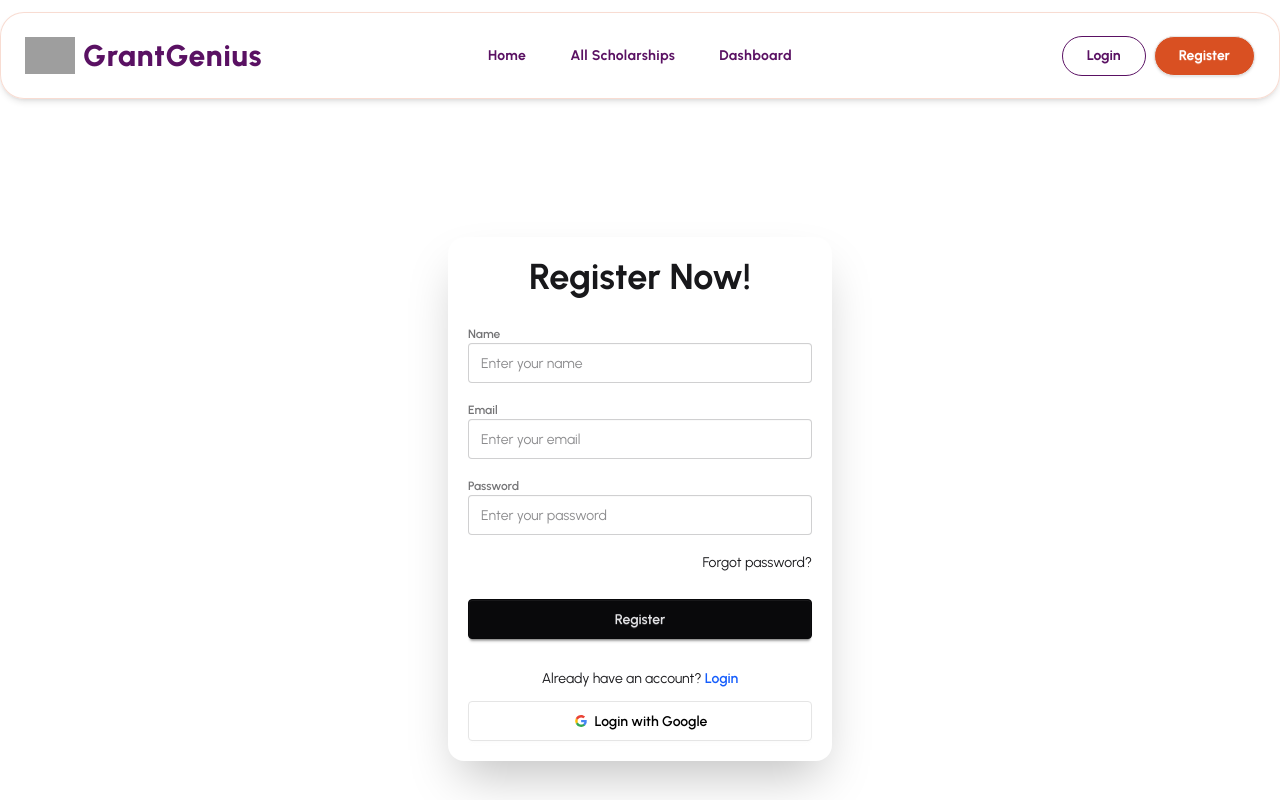
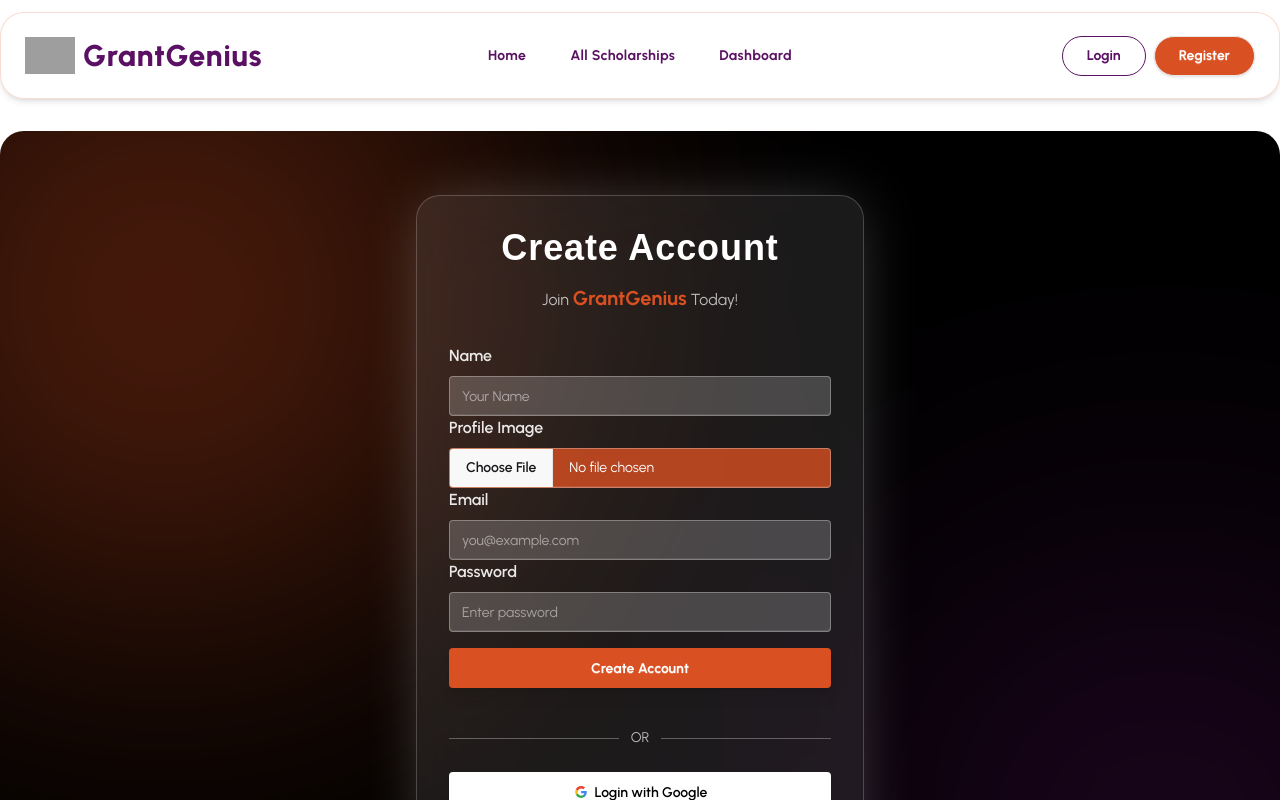
Before and after one commit to JarifTheKing/GrantGenius, a React (Vite) app: page /register in a window 1280 px wide. Shown: the top 800 px of the page. Built offline with nearby package versions, Linux system fonts and the light colour scheme; no server answers; grey boxes are pictures that could not be loaded; a web font is replaced by a local one.

Commit message:
login & register page style set

```diff
--- a/src/Pages/Auth/Login.jsx
+++ b/src/Pages/Auth/Login.jsx
@@ -4,83 +4,106 @@ import useAuth from "../../Hooks/useAuth";
 import { Link, useNavigate, useLocation } from "react-router";
 
 const Login = () => {
-  const { register, handleSubmit } = useForm();
+  const {
+    register,
+    handleSubmit,
+    formState: { errors },
+  } = useForm();
   const { signInUser, signInWithGoogle } = useAuth();
 
   const navigate = useNavigate();
   const location = useLocation();
-
-  // previous route or fallback "/"
   const from = location.state?.from?.pathname || "/";
 
   const handleLogin = (data) => {
     signInUser(data.email, data.password)
-      .then((res) => {
-        console.log("Login Success:", res.user);
-        navigate(from, { replace: true });
-      })
+      .then(() => navigate(from, { replace: true }))
       .catch((err) => console.log("Login Error:", err.message));
   };
 
   const handleGoogleLogin = () => {
     signInWithGoogle()
-      .then((res) => {
-        console.log("Google Login Success:", res.user);
-        navigate(from, { replace: true });
-      })
+      .then(() => navigate(from, { replace: true }))
       .catch((err) => console.log("Google Login Error:", err.message));
   };
 
   return (
-    <div className="min-h-screen flex items-center justify-center px-4">
-      <div className="card bg-base-100 w-full max-w-sm shadow-2xl rounded-2xl p-5">
-        <h1 className="text-4xl font-bold text-center mb-6">Login</h1>
+    <div className="min-h-screen flex items-center rounded-3xl my-8 justify-center px-4 relative overflow-hidden bg-black">
+      <div className="absolute w-[650px] h-[650px] bg-[#d95022]/40 rounded-full blur-[160px] -top-40 -left-40"></div>
+      <div className="absolute w-[550px] h-[550px] bg-[#5a1163]/40 rounded-full blur-[160px] -bottom-40 -right-40"></div>
 
-        <form onSubmit={handleSubmit(handleLogin)} className="space-y-3">
-          <fieldset className="fieldset space-y-3">
-            <div>
-              <label className="label font-semibold">Email</label>
+      <div className="w-full max-w-md bg-white/10 backdrop-blur-2xl border border-white/20 shadow-[0_0_60px_-10px_rgba(255,255,255,0.25)] rounded-3xl p-8">
+        <h1 className="text-4xl font-extrabold text-center text-white mb-6 logo">
+          Welcome Back
+        </h1>
+
+        <form onSubmit={handleSubmit(handleLogin)} className="space-y-5">
+          {/* Email */}
+          <label className="form-control w-full">
+            <span className="label-text text-white/90 font-semibold">
+              Email
+            </span>
             <input
               type="email"
-                {...register("email")}
-                className="input input-bordered w-full"
+              {...register("email", { required: "Email is required" })}
+              className="input input-bordered w-full bg-white/20 text-white placeholder-white/50 border-white/30 mt-2"
               placeholder="Enter your email"
             />
-            </div>
+            {errors.email && (
+              <p className="text-red-400 text-sm mt-1">
+                {errors.email.message}
+              </p>
+            )}
+          </label>
 
-            <div>
-              <label className="label font-semibold">Password</label>
+          {/* Password */}
+          <label className="form-control w-full">
+            <span className="label-text text-white/90 font-semibold">
+              Password
+            </span>
             <input
               type="password"
-                {...register("password")}
-                className="input input-bordered w-full"
+              {...register("password", { required: "Password is required" })}
+              className="input input-bordered w-full bg-white/20 text-white placeholder-white/50 border-white/30 mt-2"
               placeholder="Enter your password"
             />
-            </div>
+            {errors.password && (
+              <p className="text-red-400 text-sm mt-1">
+                {errors.password.message}
+              </p>
+            )}
+          </label>
 
-            <button className="btn btn-neutral w-full mt-2">Login</button>
+          <button
+            className="btn w-full text-white font-bold border-none shadow-lg mt-2"
+            style={{ backgroundColor: "#d95022" }}
+          >
+            Login
+          </button>
 
-            <p className="text-sm text-center mt-3">
+          <p className="text-sm text-center text-white/80 mt-3">
             Don't have an account?{" "}
-              <Link to="/register" className="text-blue-600 font-semibold">
+            <Link
+              to="/register"
+              className="font-semibold hover:underline"
+              style={{ color: "#d95022" }}
+            >
               Register
             </Link>
           </p>
-          </fieldset>
         </form>
 
-        {/* Google */}
+        <div className="flex items-center gap-3 my-6">
+          <div className="flex-1 h-px bg-white/30"></div>
+          <span className="text-white/70 text-sm">OR</span>
+          <div className="flex-1 h-px bg-white/30"></div>
+        </div>
+
         <button
           onClick={handleGoogleLogin}
-          className="btn bg-white text-black border-[#e5e5e5]"
+          className="btn border-0 w-full bg-white text-black font-semibold hover:bg-gray-200 shadow-lg"
         >
-          <svg
-            aria-label="Google logo"
-            width="16"
-            height="16"
-            xmlns="http://www.w3.org/2000/svg"
-            viewBox="0 0 512 512"
-          >
+          <svg width="16" height="16" viewBox="0 0 512 512">
             <g>
               <path d="m0 0H512V512H0" fill="#fff"></path>
               <path
--- a/src/Pages/Auth/Register.jsx
+++ b/src/Pages/Auth/Register.jsx
@@ -1,4 +1,4 @@
-import React from "react";
+import React, { useState } from "react";
 import { useForm } from "react-hook-form";
 import useAuth from "../../Hooks/useAuth";
 import { Link, useNavigate, useLocation } from "react-router";
@@ -9,119 +9,163 @@ const Register = () => {
     handleSubmit,
     formState: { errors },
   } = useForm();
-
   const { registerUser, signInWithGoogle } = useAuth();
 
   const navigate = useNavigate();
   const location = useLocation();
+  const [preview, setPreview] = useState("");
 
-  // get previous page OR go to home
   const from = location.state?.from || "/";
 
-  const handleRegister = (data) => {
-    const name = data.name;
-    const email = data.email;
-    const password = data.password;
-
-    registerUser(email, password, name, null)
-      .then((res) => {
-        console.log("User Registered Successfully:", res.user);
-        navigate(from, { replace: true }); // 🔥 redirect to previous page
-      })
-      .catch((err) => console.log("Registration Error:", err.message));
+  const handleImageChange = (e) => {
+    const file = e.target.files?.[0];
+    if (file) {
+      setPreview(URL.createObjectURL(file));
+    }
   };
 
-  const handleGoogleSignIn = () => {
-    signInWithGoogle()
-      .then((res) => {
-        console.log("Google Login Success:", res.user);
-        navigate(from, { replace: true }); // 🔥 redirect on Google login too
-      })
-      .catch((err) => console.log("Google Login Error:", err.message));
+  const handleRegister = (data) => {
+    registerUser(data.email, data.password, data.name, preview || null)
+      .then(() => navigate(from, { replace: true }))
+      .catch((err) => console.log(err.message));
   };
 
   return (
-    <div className="min-h-screen flex items-center justify-center px-4">
-      <div className="card bg-base-100 w-full max-w-sm shadow-2xl rounded-2xl p-5">
-        <h1 className="text-4xl font-bold text-center mb-6">Register Now!</h1>
+    <div className="min-h-screen flex items-center rounded-3xl my-8 justify-center px-4 py-16 bg-black relative overflow-hidden">
+      {/* === THEME COLOR GLOW BACKGROUND === */}
+      <div className="absolute w-[650px] h-[650px] bg-[#d95022]/40 rounded-full blur-[160px] -top-40 -left-40"></div>
+      <div className="absolute w-[550px] h-[550px] bg-[#5a1163]/40 rounded-full blur-[160px] -bottom-40 -right-40"></div>
 
-        <div className="card-body p-0">
-          <form onSubmit={handleSubmit(handleRegister)} className="space-y-3">
-            <fieldset className="fieldset space-y-3">
-              <div>
-                <label className="label font-semibold">Name</label>
+      {/* Main Card */}
+      <div
+        className="w-full max-w-md bg-white/10 backdrop-blur-2xl border border-white/20
+                      shadow-[0_0_60px_-10px_rgba(255,255,255,0.25)]
+                      rounded-3xl p-8"
+      >
+        <h2 className="text-4xl font-extrabold text-center text-white tracking-wide mb-4 logo">
+          Create Account
+        </h2>
+
+        <p className="text-center text-white/70 mb-8">
+          Join{" "}
+          <span className="font-bold text-xl" style={{ color: "#d95022" }}>
+            GrantGenius
+          </span>{" "}
+          Today!
+        </p>
+
+        {/* ===== FORM START ===== */}
+        <form className="space-y-5" onSubmit={handleSubmit(handleRegister)}>
+          {/* Name */}
+          <label className="form-control w-full">
+            <span className="label-text text-white/90 font-semibold">Name</span>
             <input
+              {...register("name", { required: "Name is required" })}
               type="text"
-                  {...register("name", { required: true })}
-                  className="input input-bordered w-full"
-                  placeholder="Enter your name"
+              placeholder="Your Name"
+              className="input input-bordered w-full bg-white/20
+                         text-white placeholder-white/50 border-white/30 mt-2"
             />
             {errors.name && (
-                  <p className="text-red-500 text-sm mt-1">Name is required</p>
+              <p className="text-red-300 text-sm mt-1">{errors.name.message}</p>
             )}
+          </label>
+
+          {/* Image Upload */}
+          <label className="form-control w-full">
+            <span className="label-text text-white/90 font-semibold">
+              Profile Image
+            </span>
+
+            <input
+              type="file"
+              accept="image/*"
+              {...register("photo")}
+              onChange={handleImageChange}
+              className="file-input file-input-bordered w-full
+                         border-white/30 bg-[#d95022]/80 text-white mt-2"
+            />
+
+            {preview && (
+              <img
+                src={preview}
+                className="w-20 h-20 rounded-full mt-3 border-2
+                           border-white shadow-md object-cover"
+              />
+            )}
+          </label>
+
+          {/* Email */}
+          <label className="form-control w-full">
+            <span className="label-text text-white/90 font-semibold">
+              Email
+            </span>
+            <input
+              {...register("email", { required: "Email is required" })}
+              type="email"
+              placeholder="you@example.com"
+              className="input input-bordered w-full bg-white/20
+                         text-white placeholder-white/50 border-white/30 mt-2"
+            />
+            {errors.email && (
+              <p className="text-red-300 text-sm mt-1">
+                {errors.email.message}
+              </p>
+            )}
+          </label>
+
+          {/* Password */}
+          <label className="form-control w-full">
+            <span className="label-text text-white/90 font-semibold">
+              Password
+            </span>
+            <input
+              {...register("password", {
+                required: "Password required",
+                minLength: { value: 6, message: "Minimum 6 characters" },
+              })}
+              type="password"
+              placeholder="Enter password"
+              className="input input-bordered w-full bg-white/20
+                         text-white placeholder-white/50 border-white/30 mt-2"
+            />
+            {errors.password && (
+              <p className="text-red-300 text-sm mt-1">
+                {errors.password.message}
+              </p>
+            )}
+          </label>
+
+          {/* Submit Button */}
+          <button
+            className="btn my-4 w-full text-white font-bold border-none
+                       shadow-lg"
+            style={{ backgroundColor: "#d95022" }}
+          >
+            Create Account
+          </button>
+        </form>
+
+        {/* Divider */}
+        <div className="flex items-center gap-3 my-6">
+          <div className="flex-1 h-px bg-white/30"></div>
+          <span className="text-white/70 text-sm">OR</span>
+          <div className="flex-1 h-px bg-white/30"></div>
         </div>
 
-              <div>
-                <label className="label font-semibold">Email</label>
-                <input
-                  type="email"
-                  {...register("email", { required: true })}
-                  className="input input-bordered w-full"
-                  placeholder="Enter your email"
-                />
-                {errors.email && (
-                  <p className="text-red-500 text-sm mt-1">Email is required</p>
-                )}
-              </div>
-
-              <div>
-                <label className="label font-semibold">Password</label>
-                <input
-                  type="password"
-                  {...register("password", {
-                    required: true,
-                    minLength: 6,
-                    pattern: /^(?=.*[A-Z])(?=.*[a-z]).{6,}$/,
-                  })}
-                  className="input input-bordered w-full"
-                  placeholder="Enter your password"
-                />
-                {errors.password && (
-                  <p className="text-red-500 text-sm mt-1">
-                    Password must include uppercase, lowercase and be 6+ chars.
-                  </p>
-                )}
-              </div>
-
-              <div className="text-right">
-                <a className="link link-hover text-sm">Forgot password?</a>
-              </div>
-
-              <button className="btn btn-neutral w-full mt-2">Register</button>
-
-              <p className="text-sm text-center mt-3">
-                Already have an account?{" "}
-                <Link to="/login" className="text-blue-600 font-semibold">
-                  Login
-                </Link>
-              </p>
-            </fieldset>
-          </form>
-
-          {/* Google */}
+        {/* Google Login */}
         <button
-            onClick={handleGoogleSignIn}
-            className="btn bg-white text-black border-[#e5e5e5]"
+          onClick={signInWithGoogle}
+          className="btn border-0 w-full bg-white text-black font-semibold hover:bg-gray-200 shadow-lg"
         >
           <svg
             aria-label="Google logo"
             width="16"
             height="16"
-              xmlns="http://www.w3.org/2000/svg"
             viewBox="0 0 512 512"
           >
             <g>
-                <path d="m0 0H512V512H0" fill="#fff"></path>
+              <path fill="#fff" d="m0 0H512V512H0"></path>
               <path
                 fill="#34a853"
                 d="M153 292c30 82 118 95 171 60h62v48A192 192 0 0190 341"
@@ -142,7 +186,17 @@ const Register = () => {
           </svg>
           Login with Google
         </button>
-        </div>
+
+        <p className="text-center text-white/80 mt-6">
+          Already have an account?{" "}
+          <Link
+            to="/login"
+            className="font-semibold hover:underline"
+            style={{ color: "#d95022" }}
+          >
+            Login
+          </Link>
+        </p>
       </div>
     </div>
   );
```
Lines whose indentation alone changed are shown as unchanged.
